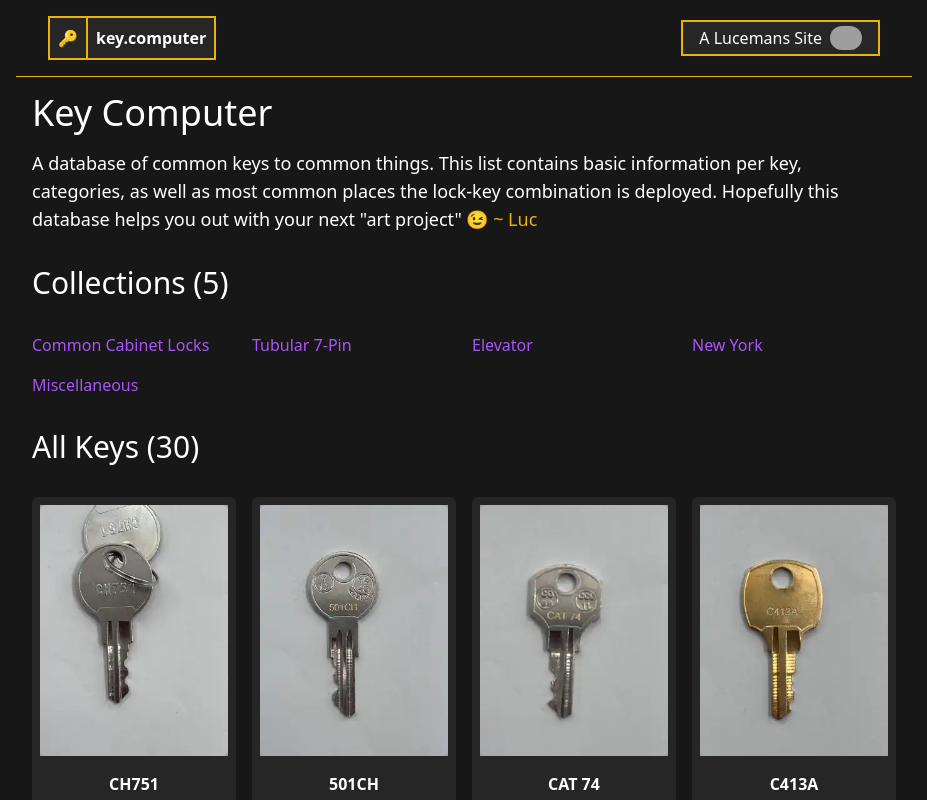
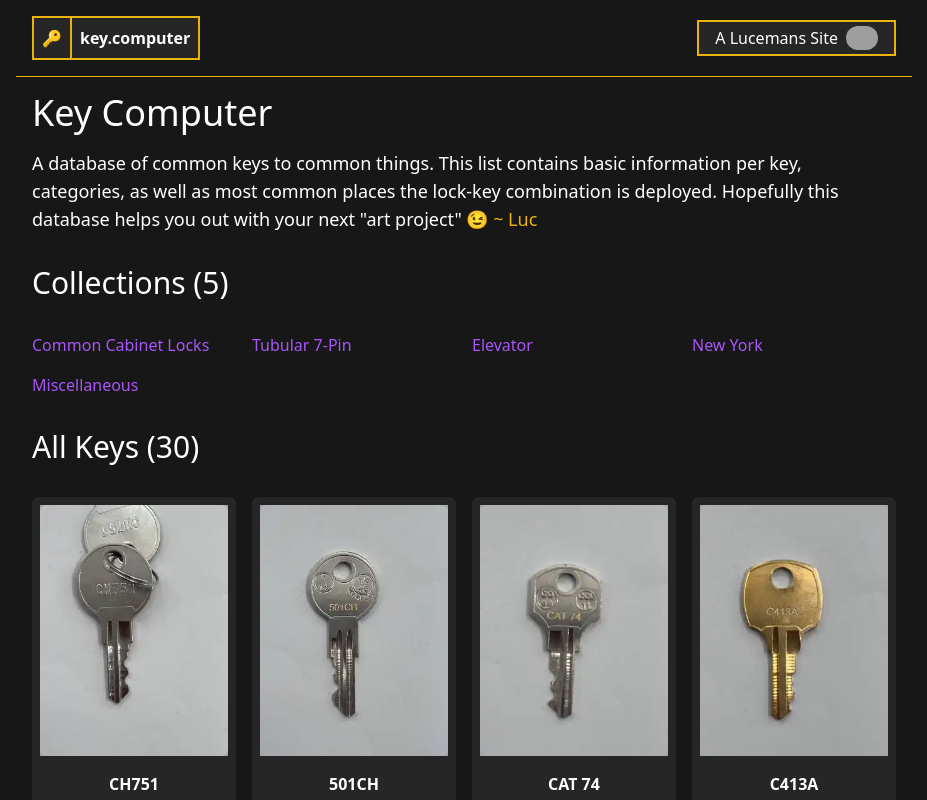
Before and after one commit to lvkdotsh/keycomputer, a React (Vite) app in the folder client/: page / in a window 1280 px wide. Shown: the top 800 px of the page, without its empty margins (176-1103 px from the left). Built offline with nearby package versions, Linux system fonts and the light colour scheme; grey boxes are pictures that could not be loaded.

Commit message:
Fix Header Padding

```diff
--- a/client/src/components/Header.tsx
+++ b/client/src/components/Header.tsx
@@ -3,7 +3,7 @@ import { Link } from 'react-router-dom';
 
 export const Header: FC = () => {
     return (
-        <div className="w-full py-4 px-8 border-b border-b-yellow-500 flex justify-between items-center">
+        <div className="w-full py-4 px-4 border-b border-b-yellow-500 flex justify-between items-center">
             <div className="bg-neutral-800 text-white w-fit font-bold border-yellow-500 border-2 hover:brightness-90">
                 <Link to="/" className="cursor-pointer">
                     <div className="border-r-2 border-r-yellow-500 py-2 inline-block px-2">
```
